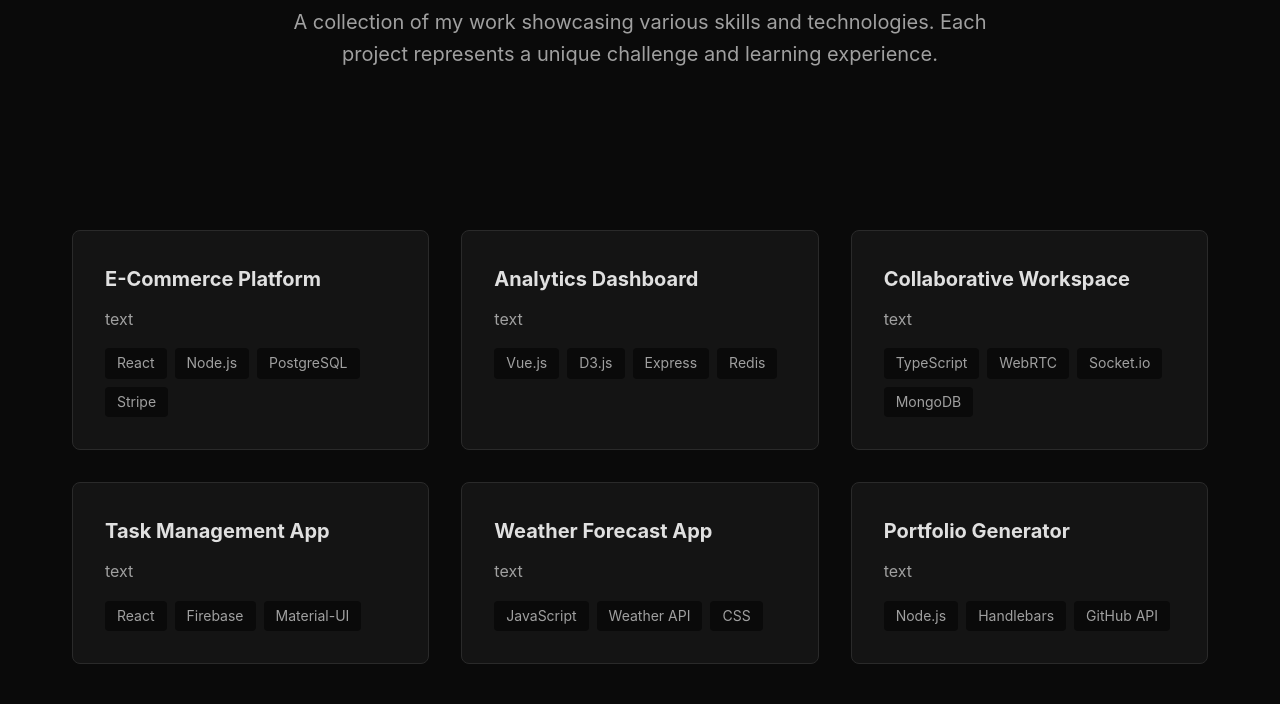
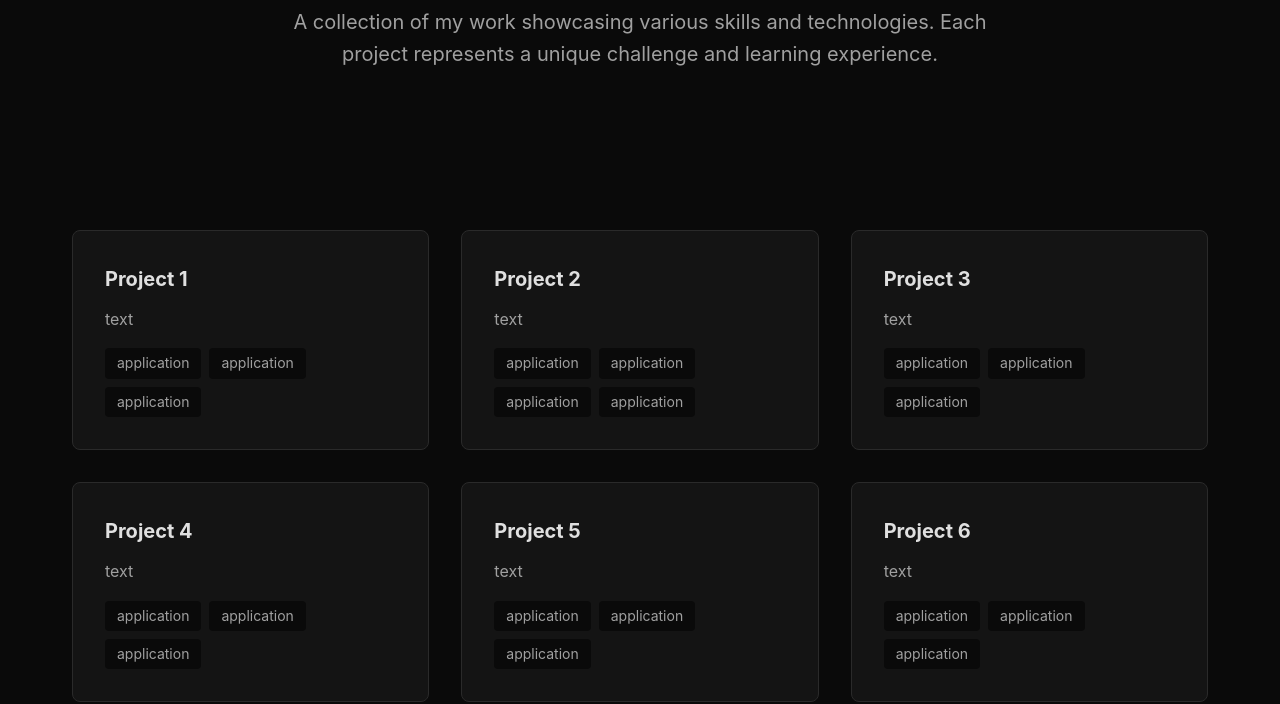
Before and after one commit to IamKasper/PortfolioWebsite, a plain HTML site: page projects.html in a window 1280 px wide. Shown: the part 277-981 px from the top of the page. Drawn offline with nearby package versions, Linux system fonts and the light colour scheme.

Commit message:
all example text

```diff
--- a/projects.html
+++ b/projects.html
@@ -35,65 +35,63 @@
         <section class="projects-grid">
             <div class="project-grid">
                 <article class="project-card">
-                    <h3>E-Commerce Platform</h3>
+                    <h3>Project 1</h3>
                     <p>text</p>
                     <div class="project-tags">
-                        <span class="tag">React</span>
-                        <span class="tag">Node.js</span>
-                        <span class="tag">PostgreSQL</span>
-                        <span class="tag">Stripe</span>
+                        <span class="tag">application</span>
+                        <span class="tag">application</span>
+                        <span class="tag">application</span>
                     </div>
                 </article>
 
                 <article class="project-card">
-                    <h3>Analytics Dashboard</h3>
+                    <h3>Project 2</h3>
                     <p>text</p>
                     <div class="project-tags">
-                        <span class="tag">Vue.js</span>
-                        <span class="tag">D3.js</span>
-                        <span class="tag">Express</span>
-                        <span class="tag">Redis</span>
+                        <span class="tag">application</span>
+                        <span class="tag">application</span>
+                        <span class="tag">application</span>
+                        <span class="tag">application</span>
                     </div>
                 </article>
 
                 <article class="project-card">
-                    <h3>Collaborative Workspace</h3>
+                    <h3>Project 3</h3>
                     <p>text</p>
                     <div class="project-tags">
-                        <span class="tag">TypeScript</span>
-                        <span class="tag">WebRTC</span>
-                        <span class="tag">Socket.io</span>
-                        <span class="tag">MongoDB</span>
+                        <span class="tag">application</span>
+                        <span class="tag">application</span>
+                        <span class="tag">application</span>
                     </div>
                 </article>
 
                 <article class="project-card">
-                    <h3>Task Management App</h3>
+                    <h3>Project 4</h3>
                     <p>text</p>
                     <div class="project-tags">
-                        <span class="tag">React</span>
-                        <span class="tag">Firebase</span>
-                        <span class="tag">Material-UI</span>
+                        <span class="tag">application</span>
+                        <span class="tag">application</span>
+                        <span class="tag">application</span>
                     </div>
                 </article>
 
                 <article class="project-card">
-                    <h3>Weather Forecast App</h3>
+                    <h3>Project 5</h3>
                     <p>text</p>
                     <div class="project-tags">
-                        <span class="tag">JavaScript</span>
-                        <span class="tag">Weather API</span>
-                        <span class="tag">CSS</span>
+                        <span class="tag">application</span>
+                        <span class="tag">application</span>
+                        <span class="tag">application</span>
                     </div>
                 </article>
 
                 <article class="project-card">
-                    <h3>Portfolio Generator</h3>
+                    <h3>Project 6</h3>
                     <p>text</p>
                     <div class="project-tags">
-                        <span class="tag">Node.js</span>
-                        <span class="tag">Handlebars</span>
-                        <span class="tag">GitHub API</span>
+                        <span class="tag">application</span>
+                        <span class="tag">application</span>
+                        <span class="tag">application</span>
                     </div>
                 </article>
             </div>
```
Also changed, not shown: _footer-template.html (+1 -1 lines), about.html (+1 -1 lines), index.html (+1 -1 lines).
